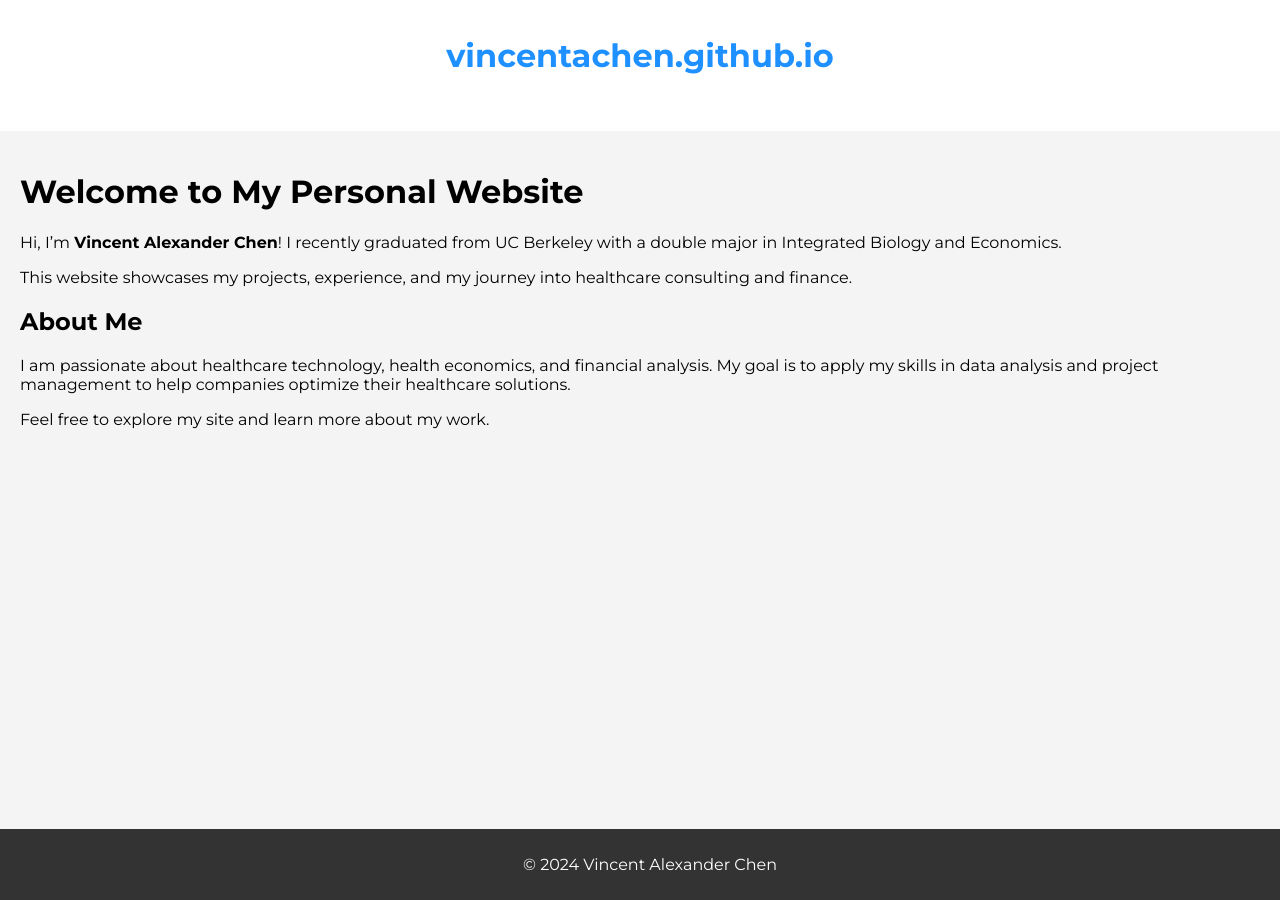
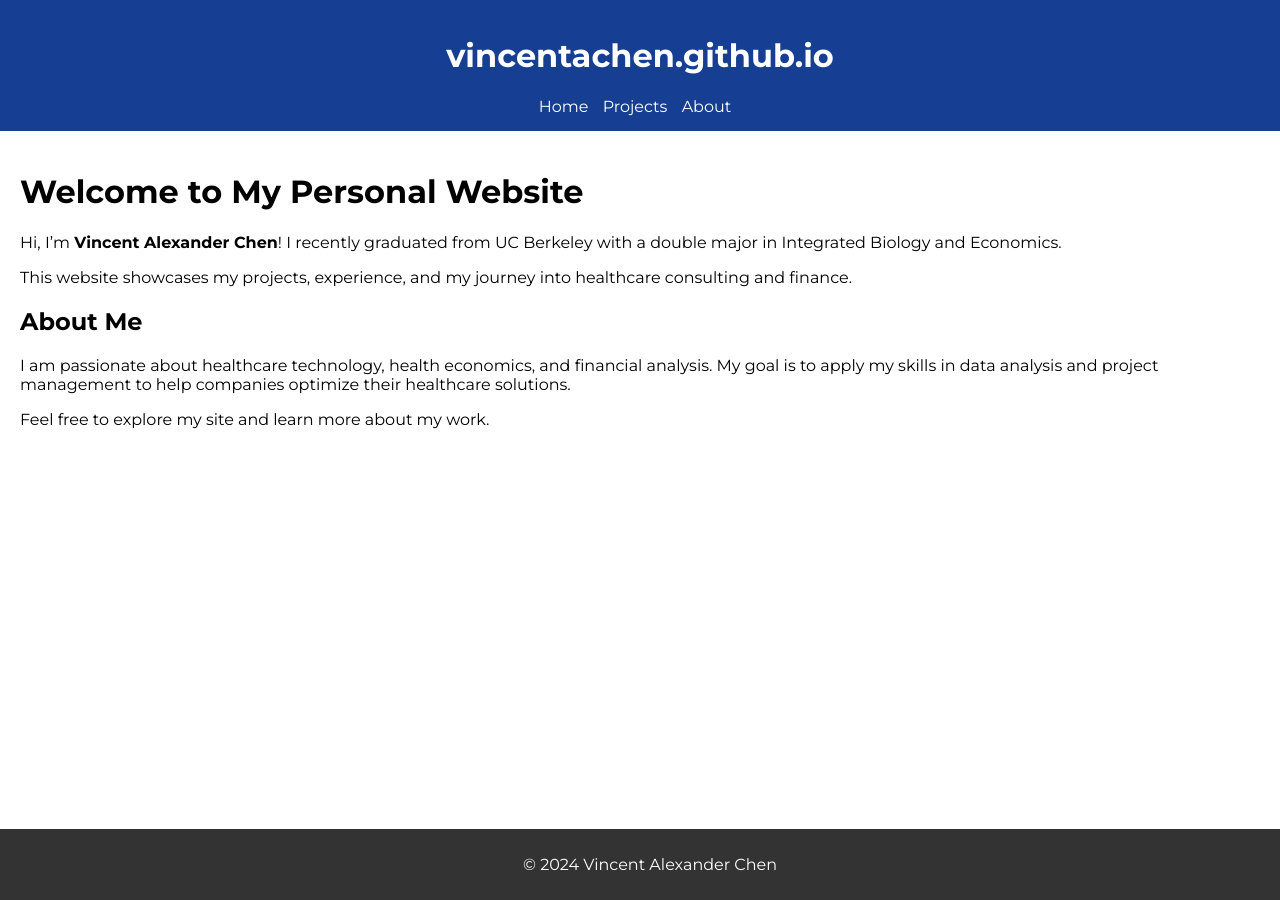
Before and after one commit to vincentachen/vincentachen.github.io, a Jekyll site: the page built from index.md, in a window 1280 px wide. Built offline with Jekyll 4.4.1, drawn with Linux system fonts in a browser that asks for light colours.

Commit message:
Update styles.css

```diff
--- a/assets/css/styles.css
+++ b/assets/css/styles.css
@@ -1,13 +1,13 @@
 body {
     font-family: 'Montserrat', sans-serif;
-    background-color: #f4f4f4;
+    background-color: #FFFFFF;
     margin: 0;
     padding: 0;
 }
 
 header {
-    background-color: #ffffff; /* Fixed syntax error */
-    color: #1E90FF;
+    background-color: #163E93; /* Fixed syntax error */
+    color: #FFFFFF;
     padding: 15px;
     text-align: center;
 }
```
